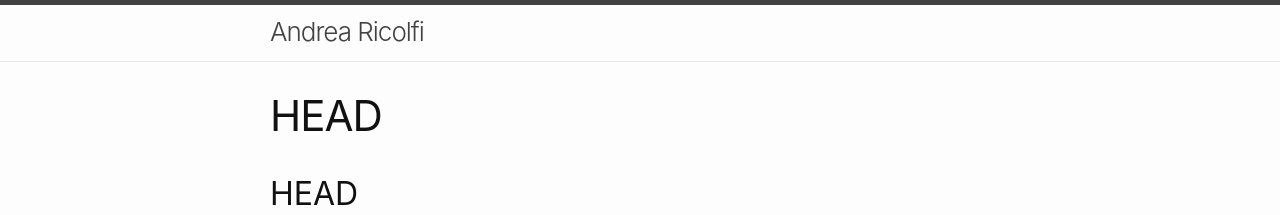
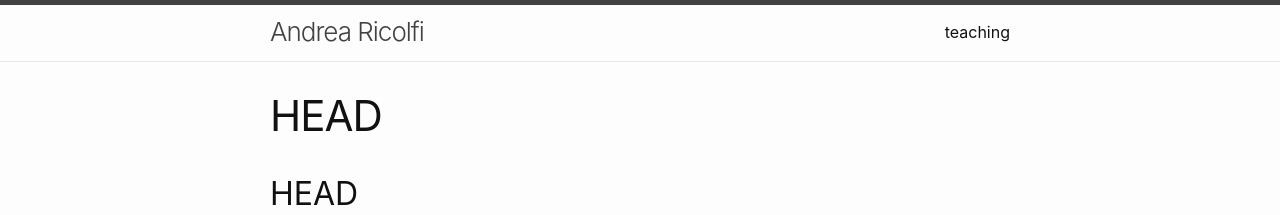
Before and after one commit to atricolfi/aricolfi.github.io, a Jekyll site: the page built from History.markdown, in a window 1280 px wide and 900 px high. Shown: the top 215 px of the window. Built offline with Jekyll 4.4.1, drawn with Linux system fonts in a browser that asks for light colours; our own code applies the rules of GitHub Pages for plain Markdown files.

Commit message:
Update _config.yml

```diff
--- a/_config.yml
+++ b/_config.yml
@@ -33,9 +33,9 @@
 # If you want to link only specific pages in your header, uncomment
 # this and add the path to the pages in order as they should show up
 header_pages:
- - /writing.html
- - /teaching.html
- - /slides.html
+ - writing.html
+ - teaching.html
+ - slides.html
 
 # Build settings
 theme: minima
```
